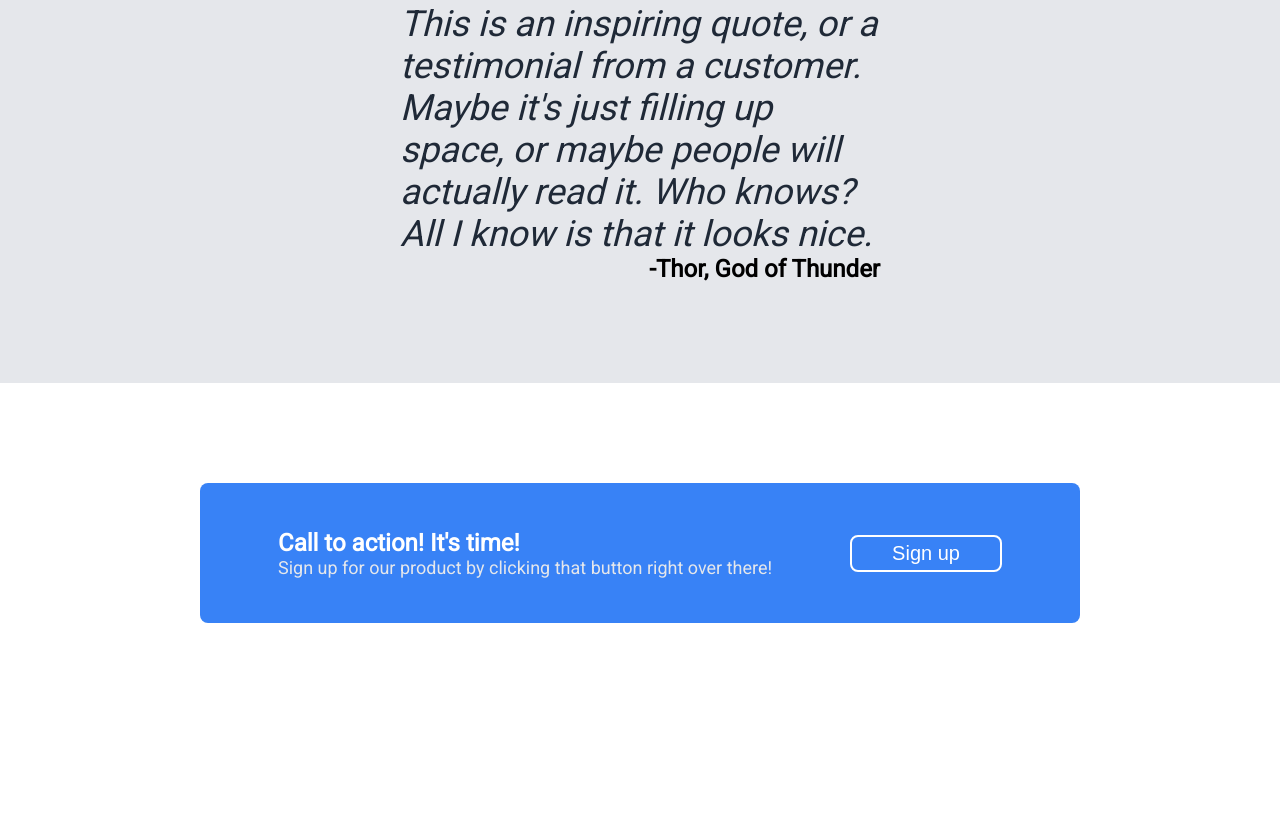
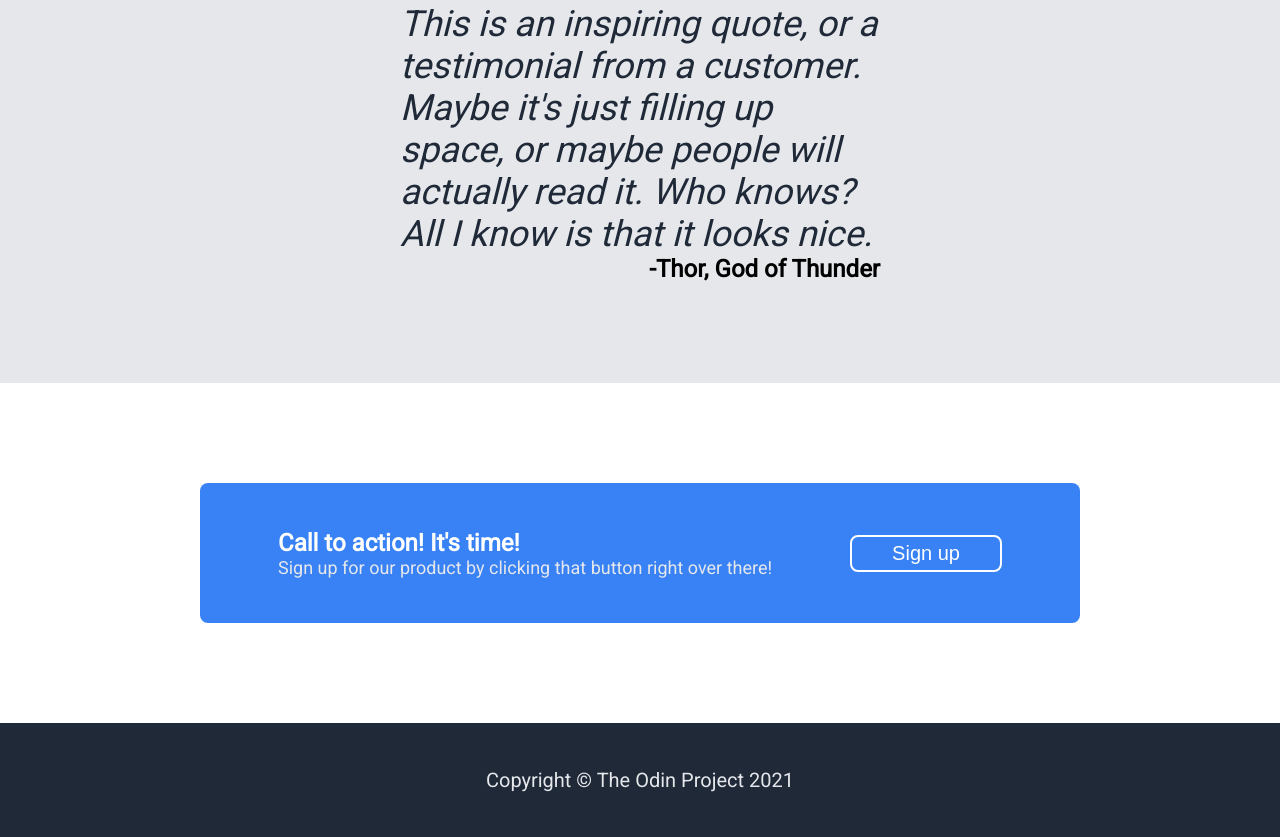
Before and after one commit to sangeethsuresh123/odin-landing-page, a plain HTML site: page index.html in a window 1280 px wide. Shown: the part 1022-1859 px from the top of the page. Before the commit the page ends 1745 px from the top, so only its background shows below. Drawn offline with Linux system fonts and the light colour scheme.

Commit message:
Add footer
Added the footer section of the landing page in
accordance with the design inorder to show rights
of the owner.

```diff
--- a/index.html
+++ b/index.html
@@ -66,6 +66,9 @@
       <button class="sign-up-button">Sign up</button>
     </div>
   </div>
+  <div class="footer">
+    <p>Copyright &copy; The Odin Project 2021</p>
+  </div>
 </body>
 
 </html>
--- a/styles.css
+++ b/styles.css
@@ -179,3 +179,13 @@ img {
   font-size: 20px;
   padding: 5px 40px;
 }
+
+.footer {
+  padding: 25px 0px;
+  display: flex;
+  justify-content: center;
+  align-items: center;
+  background-color: #1f2937;
+  color: #E5E7EB;
+  font-size: 20px;
+}
```
